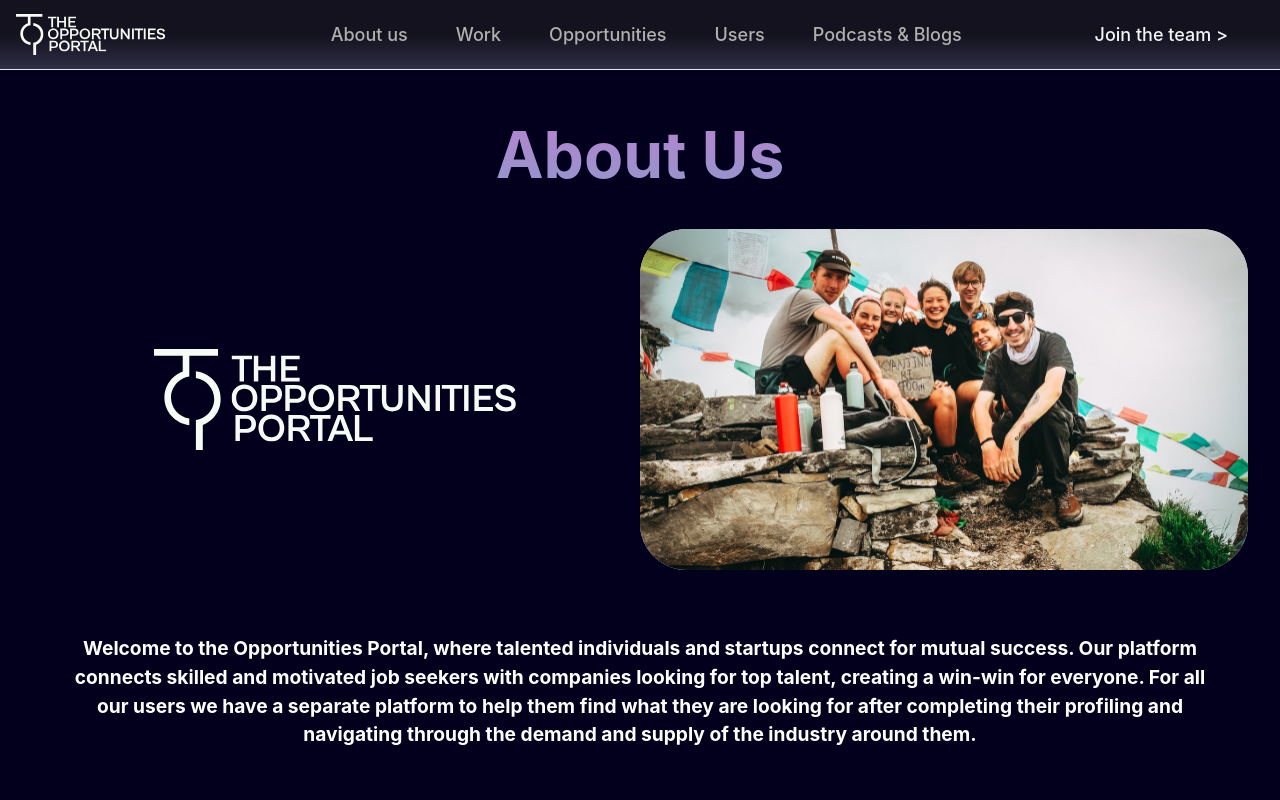
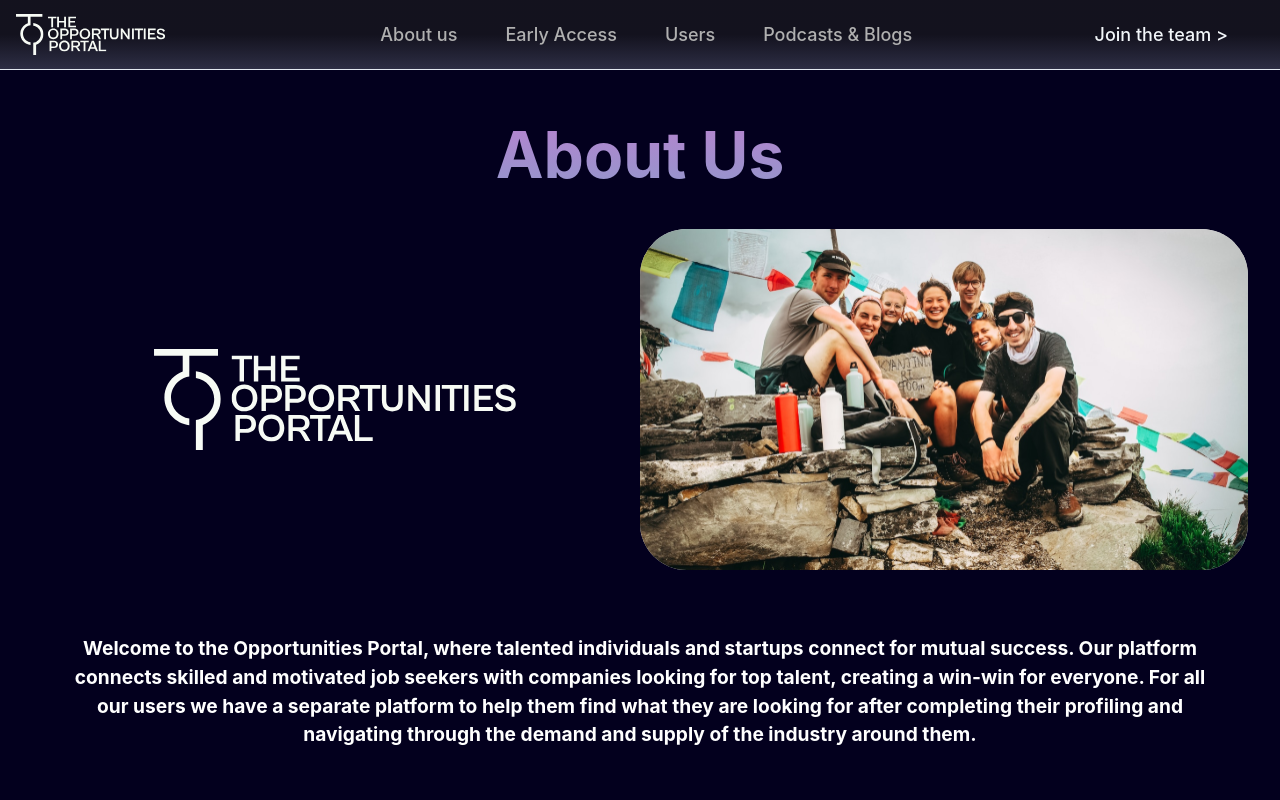
Before and after one commit to The-Opportunties-Portal/top-landing, a Next.js app: page /about in a window 1280 px wide. Shown: the top 800 px of the page. Built offline with nearby package versions, Linux system fonts and the light colour scheme.

Commit message:
Update navbar content

```diff
--- a/components/Navbar.tsx
+++ b/components/Navbar.tsx
@@ -291,8 +291,8 @@
     // ],
   },
   {
-    label: "Work",
-    href: "/#",
+    label: "Early Access",
+    href: "/earlyAccess",
     // children: [
     //     {
     //         label: "Job Board",
@@ -307,19 +307,15 @@
     // ],
   },
   {
-    label: "Opportunities",
-    href: "/#opportunities",
-  },
-  {
     label: "Users",
-    href: "/#users",
+    href: "/users",
   },
   {
     label: "Podcasts & Blogs",
-    href: "/#podcastsBlogs",
+    href: "/podcastsAndBlogs",
   },
   {
     label: "Join the team",
-    href: "#podcastsBlogs",
+    href: "#",
   },
 ];
```
